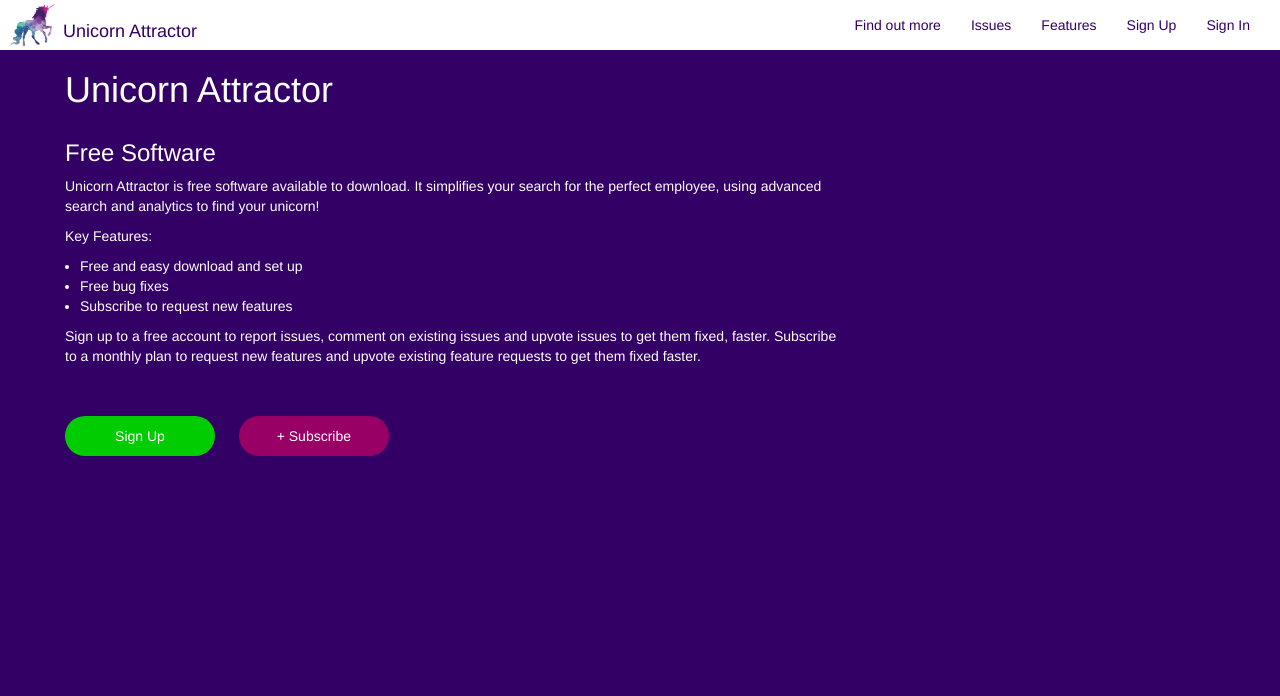
After one commit to kmaaallen/unicorn-attractor-milestone, a Django app: page /more/ in a window 1280 px wide. The commit adds this page. Shown: the top 696 px of the page. Run offline with Django 3.2, Linux system fonts and the light colour scheme; some libraries are stand-ins or nearby versions.

Commit message:
added find out more page and linked pages

```diff
--- a/Notes.txt
+++ b/Notes.txt
@@ -35,3 +35,5 @@ Added static folder
  7/12/19
  Sign in form styled and completed
  Fixed navbar to top
+ Added landing page
+ Added find out more page and linked all up from nav bar
--- a/home/templates/index.html
+++ b/home/templates/index.html
@@ -27,8 +27,8 @@
 				<h3 class="landing-title">Free Software</h3>
 			</div>
             <div class="row landing-btn-div">
-            <button class="landing-btn"><a href='#'>Find out more</a></button>
-            <button class="landing-btn"><a href='#'>Sign Up / Sign In</a></button>
+            <button class="landing-btn"><a href="{% url 'find_out_more' %}">Find out more</a></button>
+            <button class="landing-btn"><a href="{% url 'sign_up' %}">Sign Up / Sign In</a></button>
             </div>
 		</div>
 
--- /dev/null
+++ b/home/templates/more.html
@@ -0,0 +1,43 @@
+{% extends 'base.html' %}
+{% load staticfiles %}
+{% load bootstrap_tags %}
+{% block page_title %}About{% endblock %}
+{% block page_heading %}About{% endblock %}
+{% block content %}
+<div class="col-md-8">
+	<div class="row more-content">
+		<h1>Unicorn Attractor</h1>
+	</div>
+	<div class="row more-content">
+		<h3>Free Software</h3>
+	</div>
+	<div class="more-content">
+		<p>
+			Unicorn Attractor is free software available to download. It simplifies your search for the perfect
+			employee, using advanced search and analytics to find your unicorn!
+		</p>
+		<p>
+			Key Features:
+		</p>
+		<p>
+			<ul>
+				<li>Free and easy download and set up</li>
+				<li>Free bug fixes</li>
+				<li>Subscribe to request new features</li>
+			</ul>
+		</p>
+
+		<p>
+			Sign up to a free account to report issues, comment on existing issues and upvote issues to get them fixed,
+			faster.
+			Subscribe to a monthly plan to request new features and upvote existing feature requests to get them fixed
+			faster.
+		</p>
+	</div>
+	<div class="row more-btn-div">
+		<button class="sign-up-btn more-btn"><a href="{% url 'sign_up' %}">Sign Up</a></button>
+		<button class="landing-btn"><a href="#">+ Subscribe</a></button>
+	</div>
+</div>
+
+{% endblock %}
--- a/home/views.py
+++ b/home/views.py
@@ -8,3 +8,10 @@ def landing_page(request):
     A view that displays the landing page
     """
     return render(request, 'index.html')
+
+
+def find_out_more(request):
+    """
+    A view that displays the find out more page
+    """
+    return render(request, 'more.html')
--- a/static/css/style.css
+++ b/static/css/style.css
@@ -86,6 +86,10 @@ h1.landing-title{
     display:inline-block;
 }
 
+.navbar-brand:hover{
+    color: #330066;
+}
+
 .navbar-brand, .nav-item{
     color: #330066;
     text-shadow: none;
@@ -94,6 +98,11 @@ h1.landing-title{
 .nav-item{
     margin-right: 15px;
     margin-top:15px;
+}
+
+.nav-item>a:hover{
+    color: #330066;
+    text-decoration: underline;
 }
 
 .nav-list{
@@ -142,3 +151,19 @@ h1.landing-title{
 .accountform>h3 {
     color: #ffffff;
 }
+
+/* Find out more page styling */
+.more-content, .more-content>h1, .more-content>h3, .more-content>p{
+    color: #ffffff;
+    margin-left: 25px;
+}
+
+.more-btn{
+    margin-right: 20px;
+}
+
+.more-btn-div{
+    align-content: left;
+    margin-left: 50px;
+    margin-top: 50px;
+}
--- a/templates/base.html
+++ b/templates/base.html
@@ -20,18 +20,18 @@
 <body>
 	<!-- Fixed masthead -->
 <nav class="navbar navbar-fixed-top unicorn-nav">
-  <a class="navbar-brand" href="#">
+  <a class="navbar-brand" href="{% url 'landing_page' %}">
     <img src='{% static "images/unicorn-logo.png" %}' class="d-inline-block align-top brand-logo" alt="unicorn logo">
     Unicorn Attractor
   </a>
 <ul class="nav-list justify-content-end">
 	{% if user.is_authenticated %}
-    <li class="nav-item"><a class="nav-item" href="#">Find out more</a></li>
+    <li class="nav-item"><a class="nav-item" href="{% url 'find_out_more' %}">Find out more</a></li>
     <li class="nav-item"><a class="nav-item" href="#">Issues</a></li>
     <li class="nav-item"><a class="nav-item" href="#">Features</a></li>
     <li class="nav-item"><a class="nav-item" href="{% url 'sign_out' %}">Log Out</a></li>
 	{%  else %}
-    <li class="nav-item"><a class="nav-item" href="#">Find out more</a></li>
+    <li class="nav-item"><a class="nav-item" href="{% url 'find_out_more' %}">Find out more</a></li>
     <li class="nav-item"><a class="nav-item" href="#">Issues</a></li>
     <li class="nav-item"><a class="nav-item" href="#">Features</a></li>
 	<li class="nav-item"><a class="nav-item" href="{% url 'sign_up' %}"> Sign Up</a></li>
--- a/unicorn_attractor/urls.py
+++ b/unicorn_attractor/urls.py
@@ -15,11 +15,12 @@ Including another URLconf
 """
 from django.conf.urls import url, include
 from django.contrib import admin
-from home.views import landing_page
+from home.views import landing_page, find_out_more
 from accounts import urls as urls_accounts
 
 urlpatterns = [
     url(r'^admin/', admin.site.urls),
     url(r'^$', landing_page, name="landing_page"),
+    url(r'^more/', find_out_more, name="find_out_more"),
     url(r'^accounts/', include(urls_accounts)),
 ]
```
